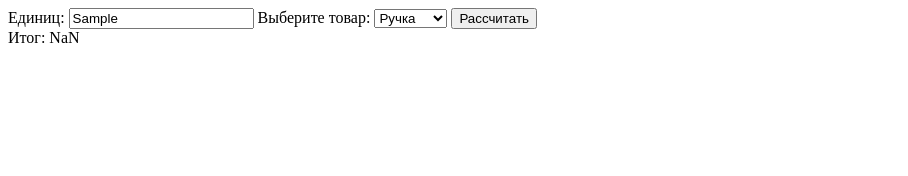
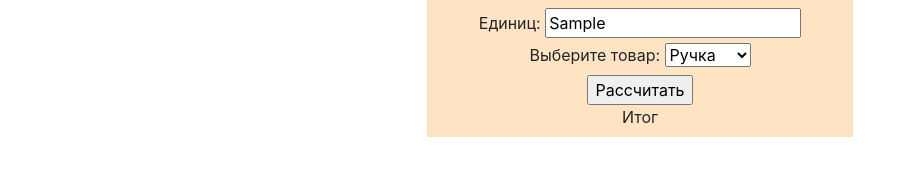
Before and after one commit to LimeChannel/LimeChannel.github.io, a plain HTML site: page Homework 5/index.html in a window 1280 px wide. Both pictures are taken after typing "Sample" into the empty fields and a click on the input "Рассчитать". Shown: the whole page, without its empty margins (0-908 px from the left). Drawn offline with nearby package versions, Linux system fonts and the light colour scheme.

Commit message:
Homework 5 done

```diff
--- a/Homework 5/index.html
+++ b/Homework 5/index.html
@@ -2,27 +2,25 @@
 <html>
   <head>
     <meta charset="utf-8">
+    <link rel="stylesheet" href="https://stackpath.bootstrapcdn.com/bootstrap/4.5.2/css/bootstrap.min.css">
+    <link rel="stylesheet" href="style.css">
   </head>
   <body>
-    <div class="calculator">
-
+    <div class="container col-4 my-auto p-2 text-center" id="main">
       <form onsubmit="return calculate(self)">
         <label for="amount">Единиц:</label>
-        <input name="count" id="count" type="text">
+        <input name="count" id="count" type="text"><br>
 
         <label for="choice">Выберите товар:</label>
         <select id="type">
             <option value="0">Ручка</option>
             <option value="1">Тетрадь</option>
             <option value="2">Книга</option>
-        </select>
-        <input type="submit" id="submit" name="submit" value="Рассчитать">
+        </select><br>
+        <input type="submit" id="submit" name="submit" value="Рассчитать"><br>
       </form>
-
-      <div id="result">Итог: </div>
-
+      <div id="result">Итог</div>
     </div>
-
     <script src="main.js"></script>
   </body>
 </html>
--- a/Homework 5/main.js
+++ b/Homework 5/main.js
@@ -1,15 +1,20 @@
-// var result = document.getElementById('result')
-// var choice = document.getElementById('choice')
-// var count = document.getElementById('count')
-var prices = {'0': 50, '1': 60, '2':70}
+var prices = {'0': 50, '1': 100, '2':200}
 
 function calculate(form)
 {
-
+    var regex = /^[0-9]+$/
     var amount = form.count.value
     var type = form.type.value
-    console.log(prices[type] * amount)
-    document.getElementById('result').innerText='Итог: ' + prices[type] * amount
+    console.log(form.count.value.match(regex))
+    if (amount.match(regex) == null)
+    {
+        console.log(form.count.value.match(regex))
+        alert('Недопустимые символы в поле')
+    }
+    else
+    {
+        document.getElementById('result').innerText='Итог: ' + prices[type] * amount
+    }
 
     return false
 }
--- /dev/null
+++ b/Homework 5/style.css
@@ -0,0 +1,4 @@
+#main
+{
+    background-color:bisque;
+}
```
Also changed, not shown: Homework 4/index.html (+1 -1 lines).
